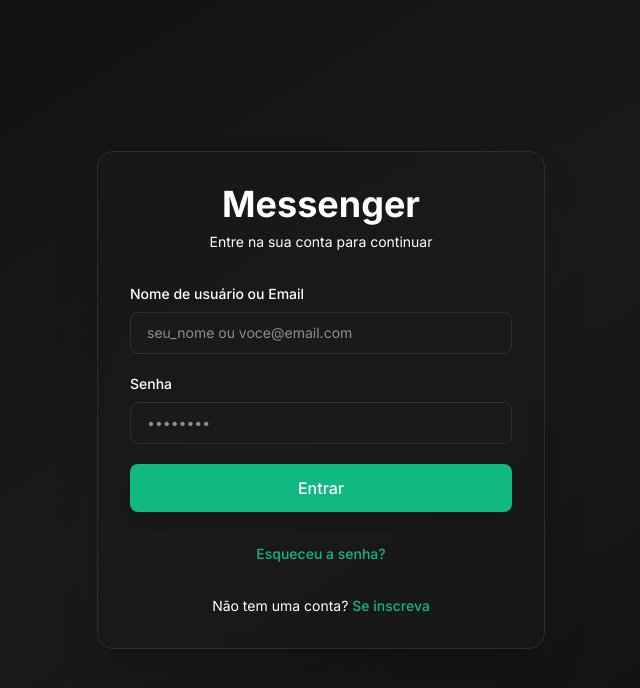
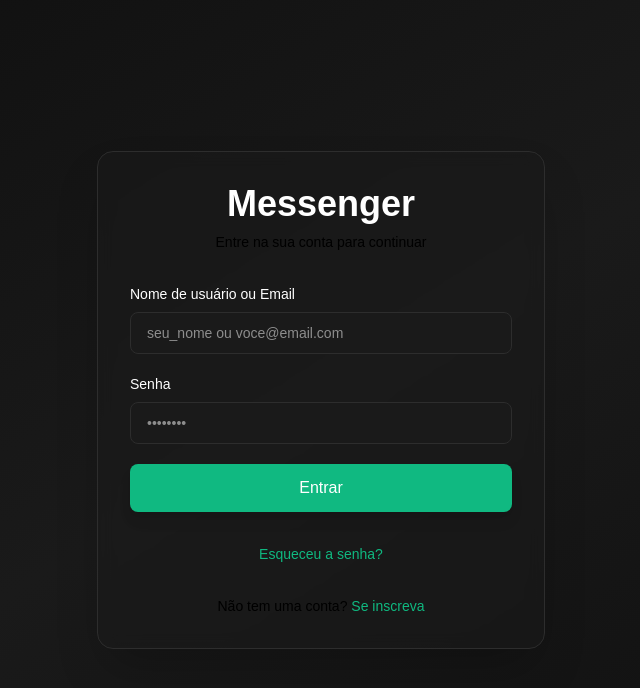
Before and after one commit to oscarRodriguesDev/mymessenger, a Next.js app: page /login in a window 1280 px wide. Shown: the top 688 px of the page, without its empty margins (319-959 px from the left). Built offline with nearby package versions, Linux system fonts and the light colour scheme; no server answers.

Commit message:
style: switch default font to Arial for body text and remove Google font imports
Co-authored-by: Oscar rodrigues <63927887+oscarRodriguesDev@users.noreply.github.com>

```diff
--- a/src/app/globals.css
+++ b/src/app/globals.css
@@ -1,5 +1,4 @@
 @import "tailwindcss";
-@import url('https://fonts.googleapis.com/css2?family=Poppins:wght@400;500;600;700&family=Inter:wght@400;500;600;700&display=swap');
 
 @theme {
   --color-background: #0f0f0f;
@@ -14,20 +13,8 @@
   --color-card: #1a1a1a;
   --color-border: #2d2d2d;
   --color-input: #2d2d2d;
-
-  --font-sans: 'Inter', sans-serif;
-  --font-display: 'Poppins', sans-serif;
-}
-
-* {
-  @apply antialiased;
-}
-
-html {
-  @apply bg-background;
 }
 
 body {
-  @apply bg-background text-foreground;
-  font-family: 'Inter', sans-serif;
+  font-family: Arial, Helvetica, sans-serif;
 }
```
